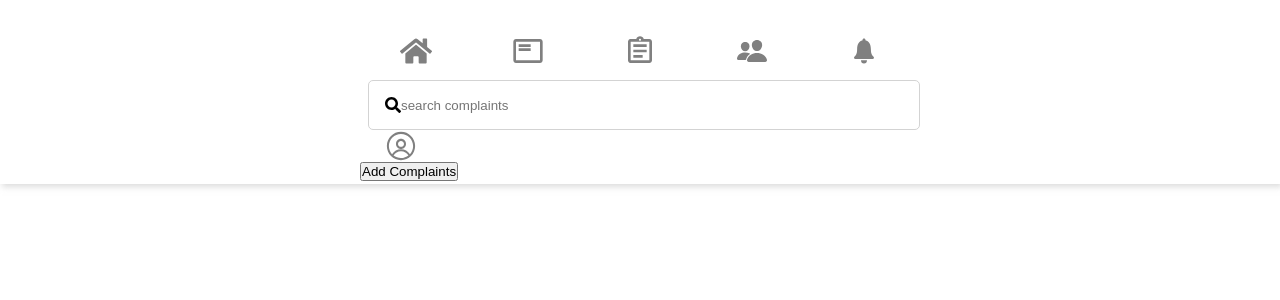
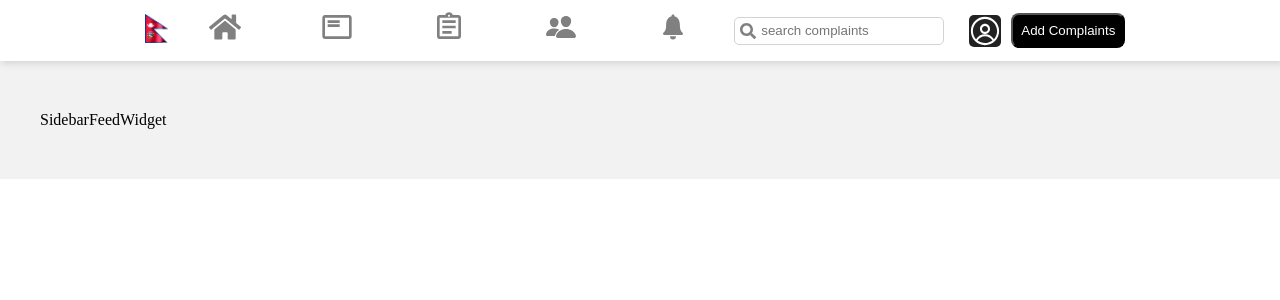
Before and after one commit to Dipesh166/E-governance-Project, a React (Vite) app in the folder complain-forum/: page / in a window 1280 px wide. Shown: the top 300 px of the page. Built offline with nearby package versions, Linux system fonts and the light colour scheme.

Commit message:
Processing...

```diff
--- a/complain-forum/src/components/CSS/quora.css
+++ b/complain-forum/src/components/CSS/quora.css
@@ -0,0 +1,23 @@
+.quora {
+    width: 100%;
+    min-width: fit-content;
+
+}
+
+
+.quora__contents {
+    display: flex;
+    justify-content: center;
+    padding: 50px 0;
+    background-color: rgba(0, 0, 0, 0.05);
+    min-width: fit-content;
+    width: 100%;
+  }
+
+  .quora__content {
+    display: flex;
+    flex-direction: row;
+    padding: 0px 10px;
+    width: 100%;
+    max-width: 1200px;
+  }
--- a/complain-forum/src/components/CSS/quoraHeader.css
+++ b/complain-forum/src/components/CSS/quoraHeader.css
@@ -9,7 +9,7 @@
     box-shadow: 2px 3px 6px rgba(187, 187, 187, 0.5);
     justify-content: center;
     padding: 3px;
-    padding-top: 30px;
+
   }
 
   .qHeader-content {
@@ -17,6 +17,12 @@
     align-items: center;
     justify-content: space-between;
     /* padding: 5px; */
+  }
+
+
+  .qHeader_logo > img {
+    height: 30px !important;
+    object-fit: contain;
   }
 
 
@@ -65,13 +71,16 @@
     color: #b92b27;
   }
 
+
+
   .qHeader-input {
     display: flex;
     align-items: center;
     border: 1px solid lightgray;
-    padding: 16px;
+    padding: 5px;
     border-radius: 5px;
-    margin-left: 8px;
+    margin-left: 5px;
+    gap: 5px;
   }
 
   .qHeader-input > input {
@@ -81,40 +90,42 @@
     color: rgb(49, 49, 49);
   }
 
-  .qHeader-input:hover {
+  .qHeader-input  {
     color: gray;
   }
 
 
+  .qHeader-avatar {
+    cursor: pointer;
+  }
   .qHeader-Rem {
     display: flex;
     align-items: center;
     margin-left: 25px;
-    cursor: pointer;
   }
 
-  .qHeader-Rem {
+  .qHeader-Rem  {
     font-size: xx-large;
     color: gray;
     margin-left: 25px;
     cursor: pointer;
   }
-
   .qHeader-Rem :hover {
     color: #000;
   }
 
   .qHeader-Rem  {
+    color: white;
+    background: #222;
     text-transform: inherit;
     border-radius: 5px;
     margin-left: 25px;
   }
 
-  .qHeader-Rem :hover {
+  .qHeader-Rem:hover {
     color: #222;
     background: rgb(214, 214, 214);
   }
-
   .modal__title {
     display: flex;
     align-items: center;
@@ -227,3 +238,19 @@
       display: none;
     }
   }
+
+
+button{
+  padding: 8px;
+  margin: 10px;
+  color: white;
+  background-color: black;
+  border-radius: 8px;
+
+}
+
+button:hover{
+  color: black;
+  background-color: rgb(212, 193, 193);
+  border-radius: 1px solid black;
+}
--- /dev/null
+++ b/complain-forum/src/components/feed.jsx
@@ -0,0 +1,9 @@
+import React from 'react'
+
+const Feed = () => {
+  return (
+    <div>Feed</div>
+  )
+}
+
+export default Feed
--- a/complain-forum/src/components/quora.jsx
+++ b/complain-forum/src/components/quora.jsx
@@ -1,5 +1,9 @@
 import React from 'react'
 import QuoraHeader from './quoraHeader'
+import Sidebar from './sidebar'
+import Feed from './feed'
+import Widget from './widget'
+import './CSS/quora.css'
 
 const Quora = () => {
   return (
@@ -7,6 +11,14 @@ const Quora = () => {
 
         <QuoraHeader/>
 
+        <div className="quora__contents">
+          <div className="quora__content">
+           <Sidebar/>
+           <Feed/>
+           <Widget/>
+          </div>
+        </div>
+
     </div>
   )
 }
--- a/complain-forum/src/components/quoraHeader.jsx
+++ b/complain-forum/src/components/quoraHeader.jsx
@@ -7,6 +7,7 @@ import { IoIosNotifications } from "react-icons/io";
 import { RxAvatar } from "react-icons/rx";
 
 import "./CSS/quoraHeader.css"
+import logo from "../assets/nep-gov.gif"
 
 const QuoraHeader = () => {
   return (
@@ -14,6 +15,11 @@ const QuoraHeader = () => {
 
         <div className="qHeader-content">
             <div className="qHeader_logo">
+
+              <img src={logo} alt="logo" />
+
+
+              </div>
                <div className="qHeader-icons">
                <div className="qHeader-icon">
                 <FaHome/>
@@ -37,6 +43,7 @@ const QuoraHeader = () => {
                <div className='qHeader-input'>
 
                 <FaSearch/>
+
                 <input type="text" placeholder='search complaints' />
 
                </div>
@@ -44,9 +51,11 @@ const QuoraHeader = () => {
                <RxAvatar />
                </div>
 
+
              <button > Add Complaints</button>
 
-            </div>
+
+
         </div>
 
     </div>
--- /dev/null
+++ b/complain-forum/src/components/sidebar.jsx
@@ -0,0 +1,11 @@
+
+import "./CSS/sidebar.css"
+
+
+const Sidebar = () => {
+  return (
+    <div>Sidebar</div>
+  )
+}
+
+export default Sidebar
--- /dev/null
+++ b/complain-forum/src/components/widget.jsx
@@ -0,0 +1,9 @@
+import React from 'react'
+
+const Widget = () => {
+  return (
+    <div>Widget</div>
+  )
+}
+
+export default Widget
```
Also changed, not shown: complain-forum/src/components/sideBarOption.jsx (added, +9 -0 lines), complain-forum/src/assets/nep-gov.gif (added), complain-forum/src/components/CSS/sidebar.css (added).
